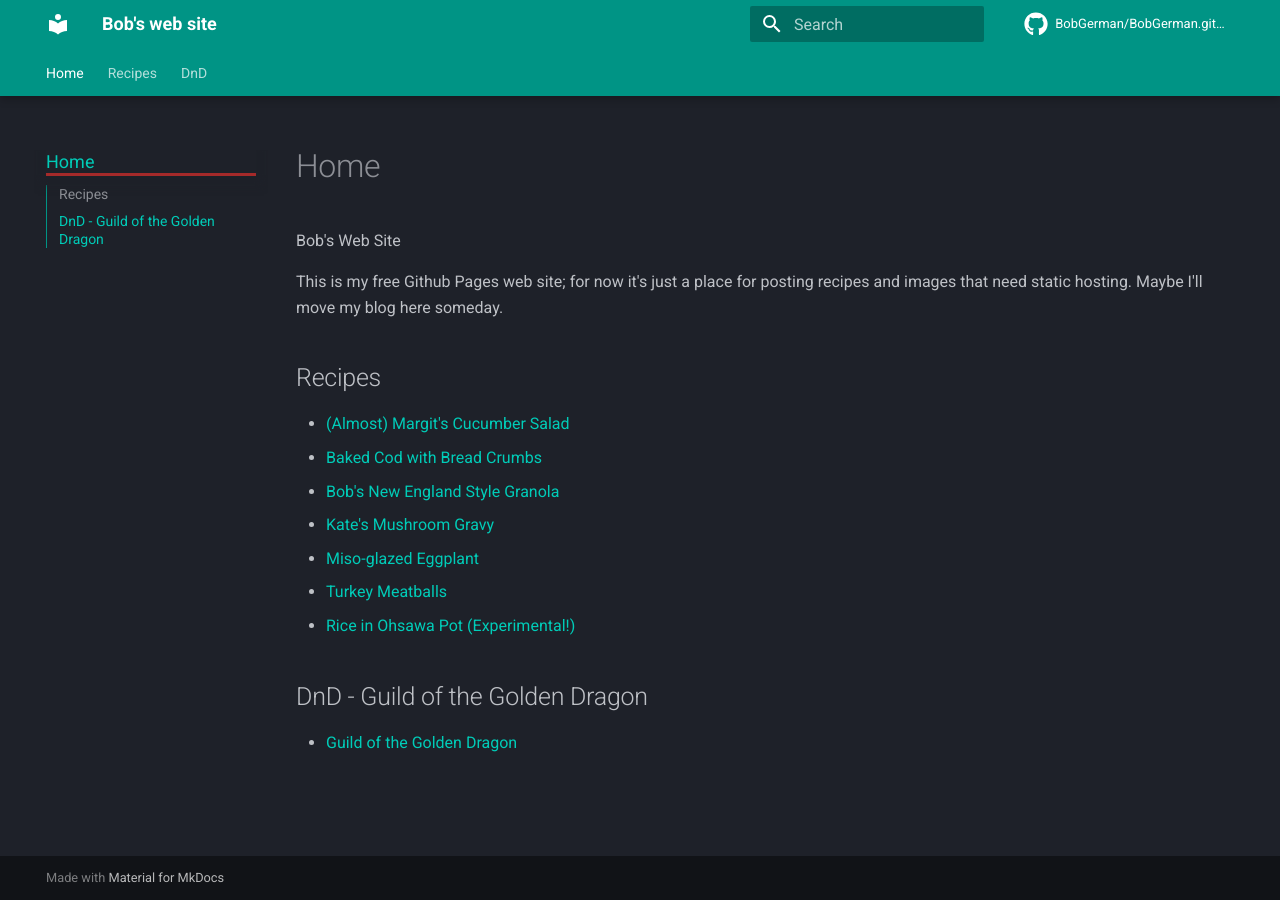
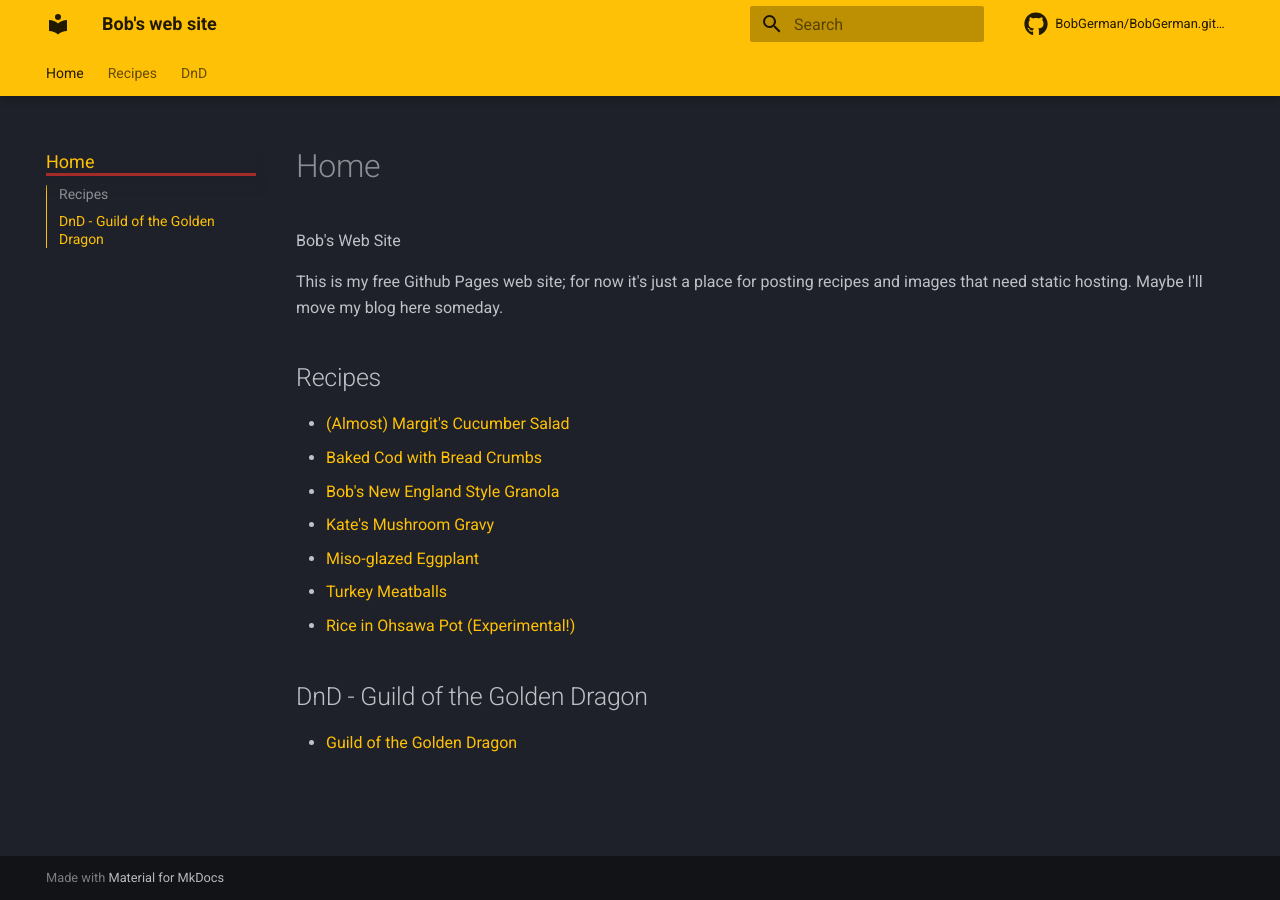
Before and after one commit to BobGerman/BobGerman.github.io, an MkDocs documentation site: the page built from docs/index.md, in a window 1280 px wide. Built offline with MkDocs 1.6.1 and Material for MkDocs 9.7.7, drawn with Linux system fonts in a browser that asks for light colours; comment, search, counter and statistics services are not loaded.

Commit message:
Change primary color

```diff
--- a/mkdocs.yml
+++ b/mkdocs.yml
@@ -20,7 +20,7 @@ theme:
   name: 'material'
   palette:
     scheme: 'slate'
-    primary: 'teal'
+    primary: 'amber'
     accent: 'black'
 #  logo: 'assets/microsoftteams_appcamp-webheader3.png'
   icon:
```
